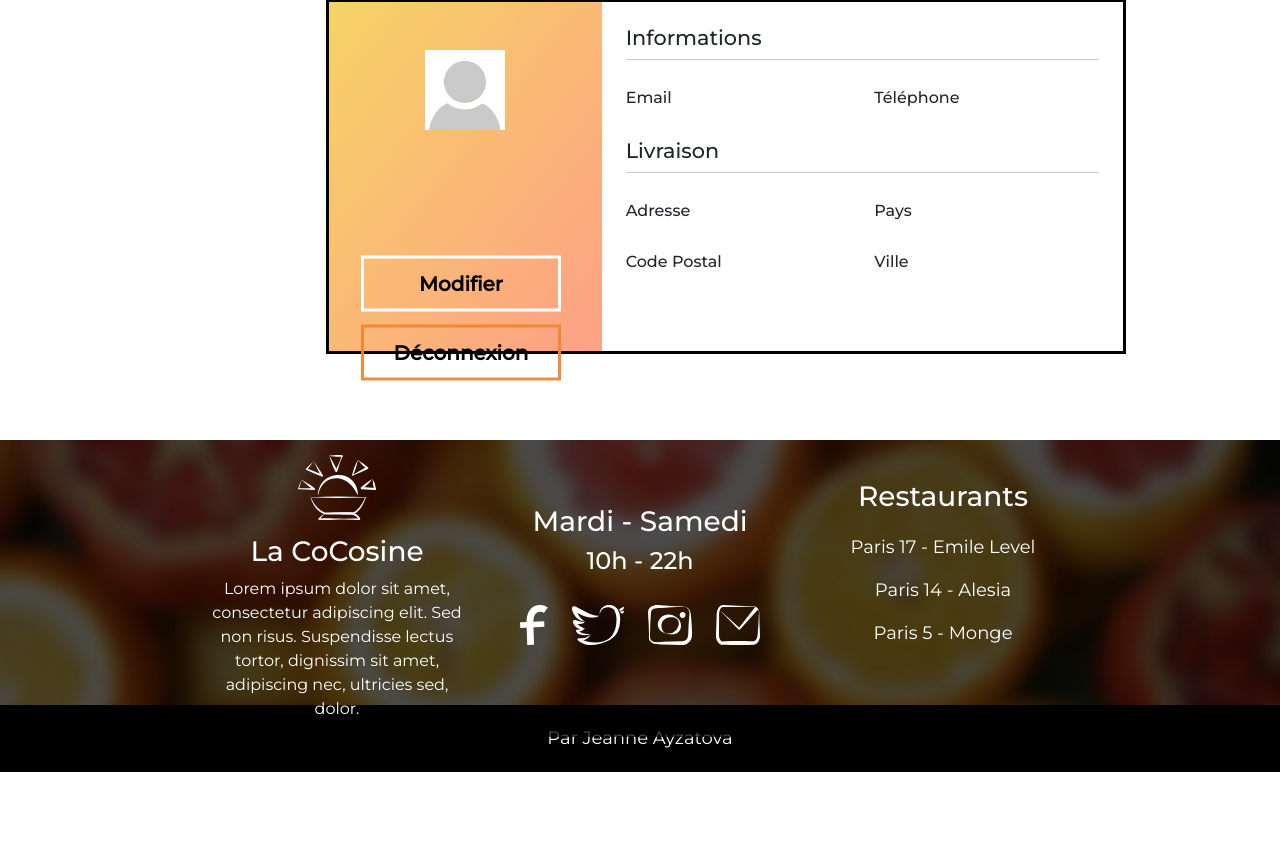
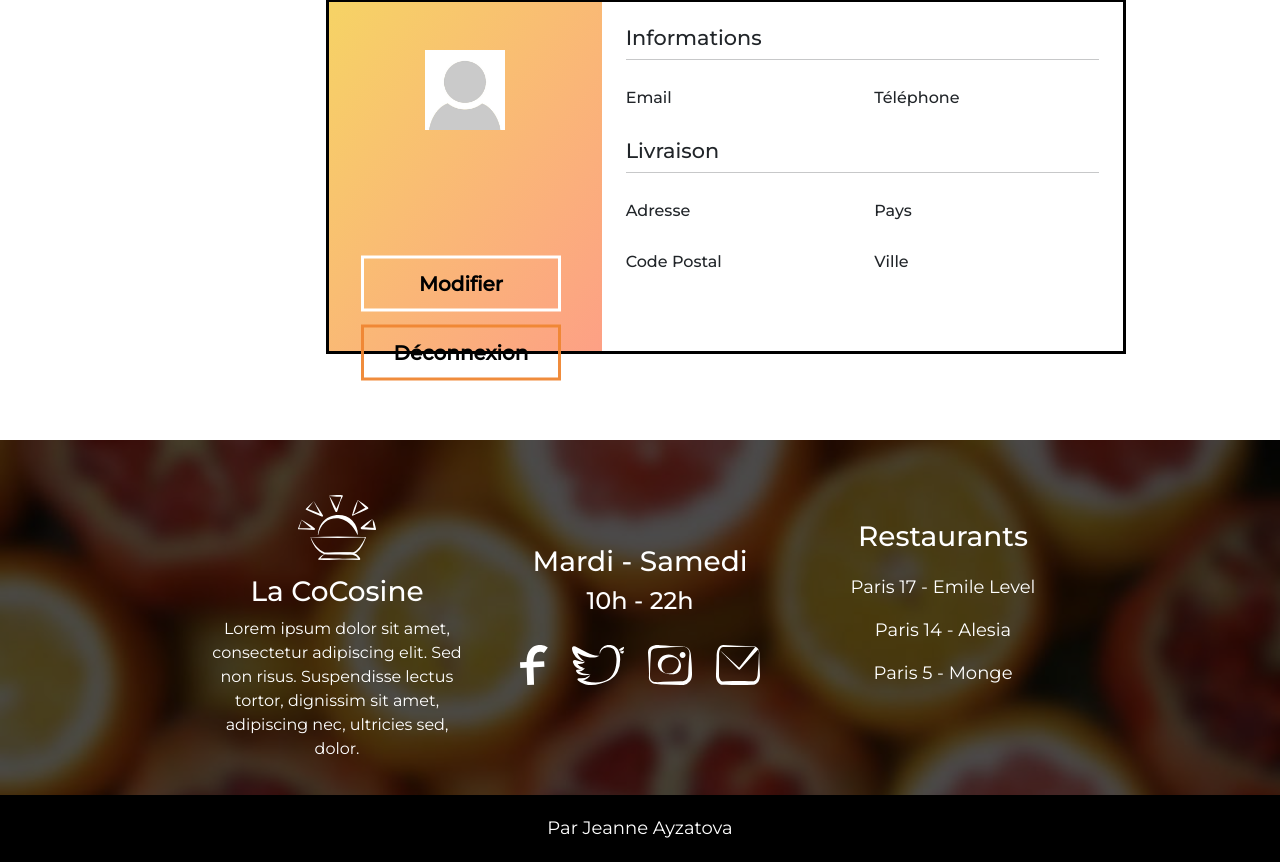
Before and after one commit to JannaAyz/Symfony_project_restaurant, a Symfony app: template templates/account/index.html.twig in a window 1280 px wide. Shown: the part 131-993 px from the top of the page. Before the commit the page ends 903 px from the top, so only its background shows below. Run offline with Twig, Linux system fonts and the light colour scheme; the template is opened without the code that fills it, so the values that code supplies are empty; some libraries are stand-ins or nearby versions.

Commit message:
fixing #footer padding

```diff
--- a/templates/partials_footer_version_classic.style.twig
+++ b/templates/partials_footer_version_classic.style.twig
@@ -18,6 +18,7 @@
         background-size: cover;
         -webkit-backdrop-filter: blur(55px);
         backdrop-filter: blur(55px);
+        padding: 40px;
     }
     #footer::before {
         background-color: black;
```
